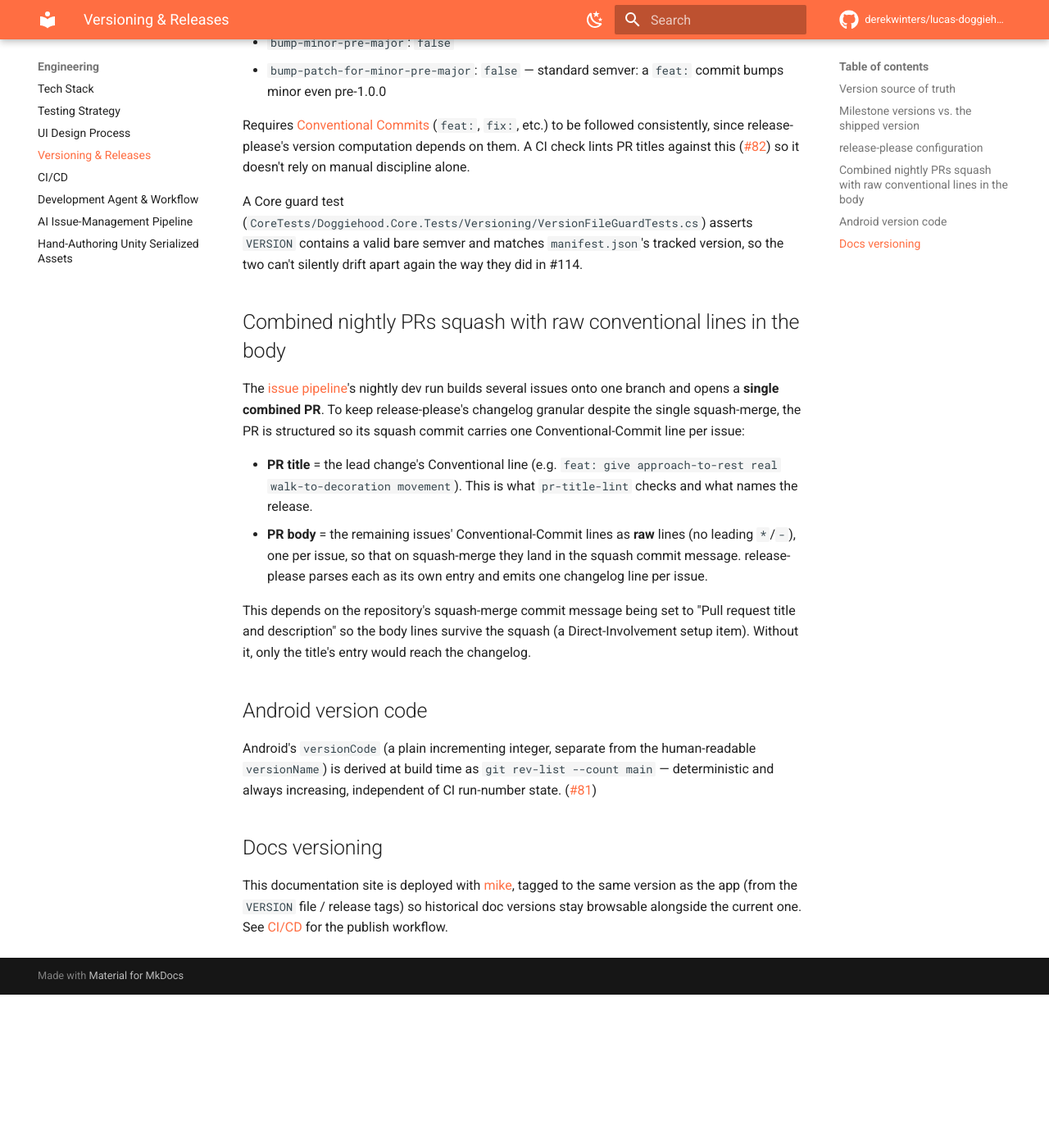
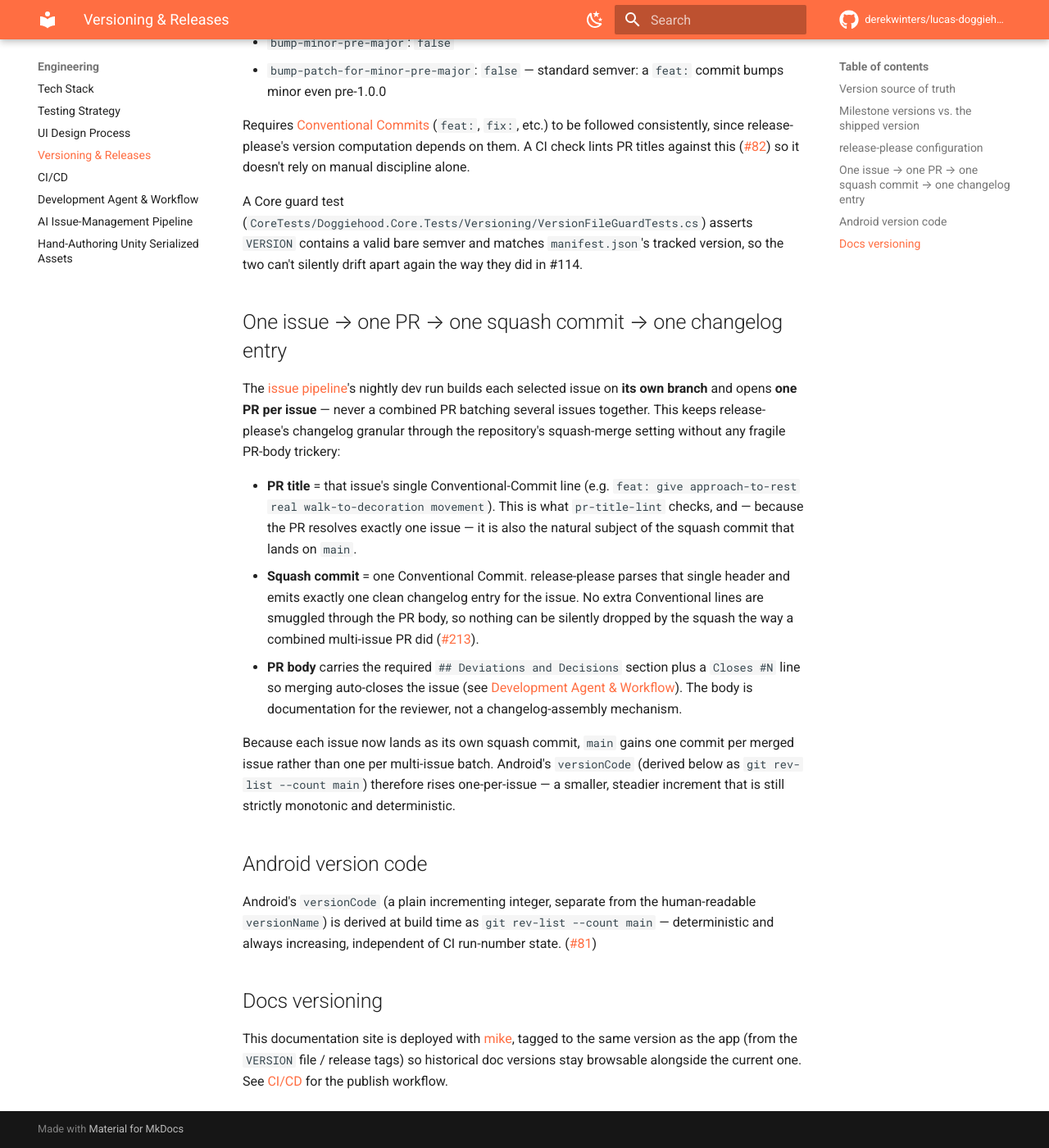
Before and after one commit to derekwinters/lucas-doggiehood, an MkDocs documentation site: the page built from docs/engineering/versioning.md, in a window 1280 px wide and 1400 px high, scrolled down 1397 px. Shown: the whole window at 82% size. Built offline with MkDocs 1.6.1 and Material for MkDocs 9.7.7, drawn with Linux system fonts in a browser that asks for light colours; comment, search, counter and statistics services are not loaded; the version menu is left out; before the commit the page ends 2610 px from its top, so only the background shows below that.

Commit message:
docs: require Closes keyword and one PR per issue in the pipeline
Two coupled pipeline-process fixes:

1. Auto-close: issue-resolving commits/PRs must carry a GitHub closing
   keyword (Closes #N), not a bare Refs, so merging auto-closes the issue.
   Adds a non-negotiable rule to CLAUDE.md and documents it in
   agent-workflow.md. Fixes the stale in-progress issue drift.

2. Changelog (Option B): pipeline-dev now builds each issue on its own
   branch and opens one PR per issue, so each squash-merge lands as one
   Conventional Commit and release-please emits one clean changelog entry.
   The fragile raw-conventional-lines-in-a-combined-PR-body trick (which
   silently dropped entries, see #213) is deleted, not patched.

Reworks SKILL.md steps 4-6, rewrites versioning.md's combined-PR section,
and reconciles issue-pipeline.md. select_queue.py and its tests are
unchanged (selection is independent of PR assembly).

Closes #211

```diff
--- a/docs/engineering/versioning.md
+++ b/docs/engineering/versioning.md
@@ -37,25 +37,34 @@ Requires [Conventional Commits](https://www.conventionalcommits.org/) (`feat:`,
 
 A Core guard test (`CoreTests/Doggiehood.Core.Tests/Versioning/VersionFileGuardTests.cs`) asserts `VERSION` contains a valid bare semver and matches `manifest.json`'s tracked version, so the two can't silently drift apart again the way they did in #114.
 
-## Combined nightly PRs squash with raw conventional lines in the body
+## One issue → one PR → one squash commit → one changelog entry
 
-The [issue pipeline](issue-pipeline.md)'s nightly dev run builds several issues
-onto one branch and opens a **single combined PR**. To keep release-please's
-changelog granular despite the single squash-merge, the PR is structured so its
-squash commit carries one Conventional-Commit line per issue:
+The [issue pipeline](issue-pipeline.md)'s nightly dev run builds each selected
+issue on **its own branch** and opens **one PR per issue** — never a combined
+PR batching several issues together. This keeps release-please's changelog
+granular through the repository's squash-merge setting without any fragile
+PR-body trickery:
 
-- **PR title** = the lead change's Conventional line (e.g.
+- **PR title** = that issue's single Conventional-Commit line (e.g.
   `feat: give approach-to-rest real walk-to-decoration movement`). This is what
-  `pr-title-lint` checks and what names the release.
-- **PR body** = the remaining issues' Conventional-Commit lines as **raw**
-  lines (no leading `*`/`-`), one per issue, so that on squash-merge they land
-  in the squash commit message. release-please parses each as its own entry and
-  emits one changelog line per issue.
+  `pr-title-lint` checks, and — because the PR resolves exactly one issue — it
+  is also the natural subject of the squash commit that lands on `main`.
+- **Squash commit** = one Conventional Commit. release-please parses that single
+  header and emits exactly one clean changelog entry for the issue. No extra
+  Conventional lines are smuggled through the PR body, so nothing can be
+  silently dropped by the squash the way a combined multi-issue PR did
+  ([#213](https://github.com/derekwinters/lucas-doggiehood/issues/213)).
+- **PR body** carries the required `## Deviations and Decisions` section plus a
+  `Closes #N` line so merging auto-closes the issue (see
+  [Development Agent & Workflow](agent-workflow.md#how-an-issue-gets-worked)).
+  The body is documentation for the reviewer, not a changelog-assembly
+  mechanism.
 
-This depends on the repository's squash-merge commit message being set to "Pull
-request title and description" so the body lines survive the squash (a
-Direct-Involvement setup item). Without it, only the title's entry would reach
-the changelog.
+Because each issue now lands as its own squash commit, `main` gains one commit
+per merged issue rather than one per multi-issue batch. Android's `versionCode`
+(derived below as `git rev-list --count main`) therefore rises one-per-issue —
+a smaller, steadier increment that is still strictly monotonic and
+deterministic.
 
 ## Android version code
 
```
Also changed, not shown: .claude/skills/pipeline-dev/SKILL.md (+41 -33 lines), CLAUDE.md (+1 -0 lines), docs/engineering/agent-workflow.md (+1 -1 lines), docs/engineering/issue-pipeline.md (+8 -6 lines).
